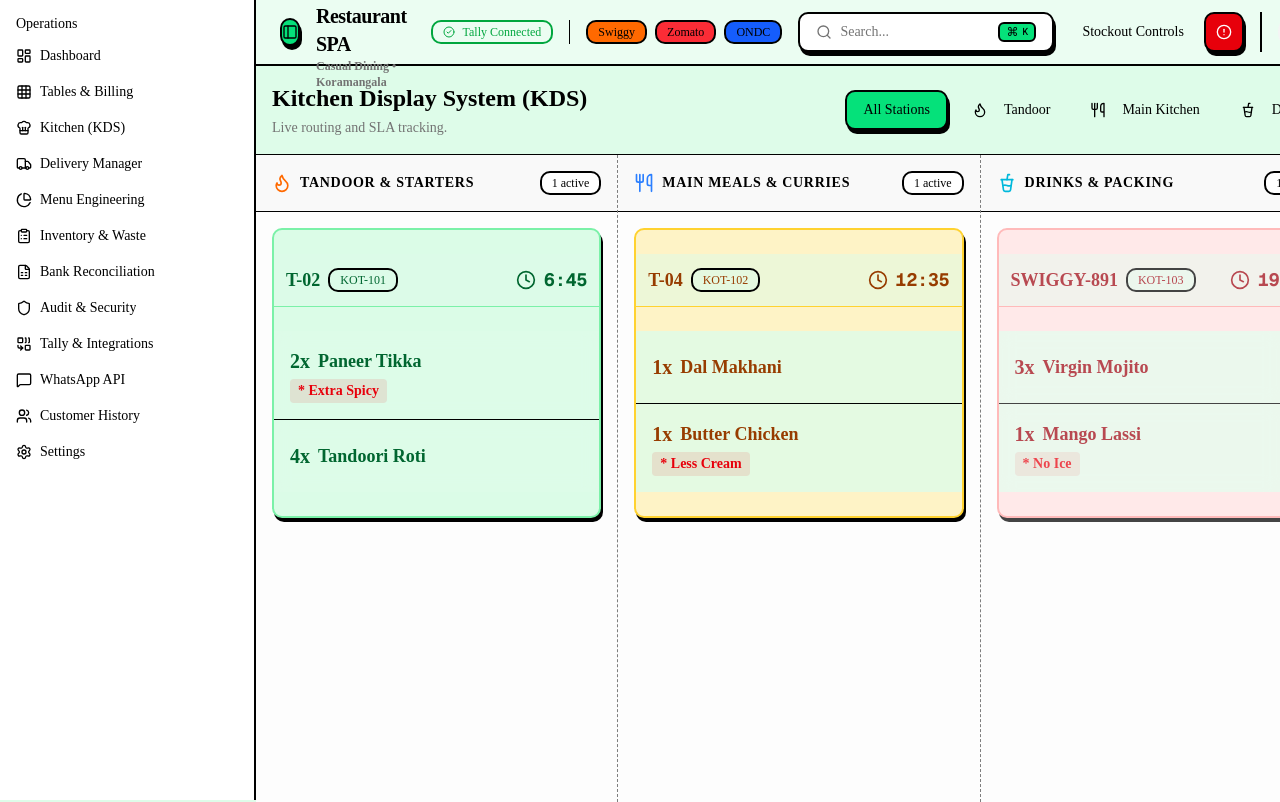
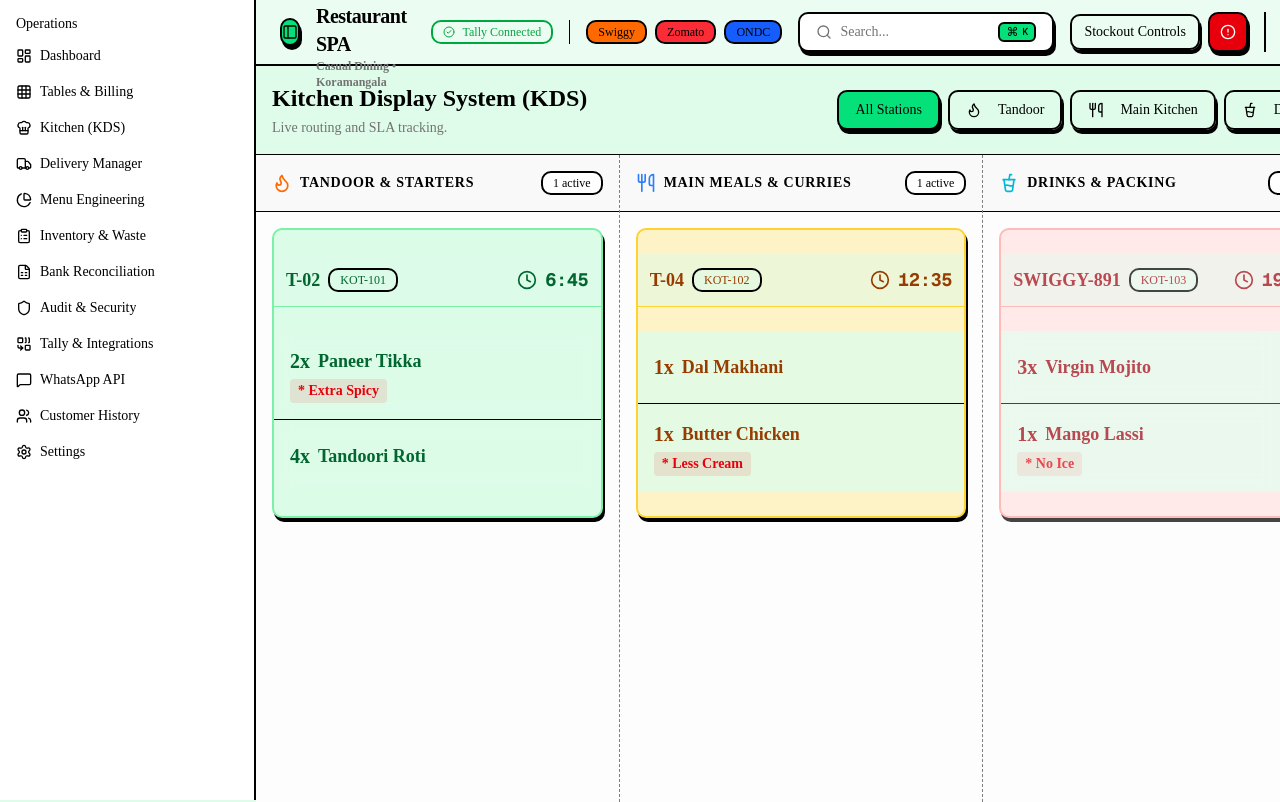
Before and after one commit to 17Arigato-jwd/restaurant-dashboard, a Next.js app in the folder web/: page /kds in a window 1280 px wide. Shown: the top 802 px of the page. Built offline with nearby package versions, Linux system fonts and the light colour scheme.

Commit message:
feat: add Checkbox component with customizable styles and functionality

```diff
--- a/web/src/components/ui/button.tsx
+++ b/web/src/components/ui/button.tsx
@@ -17,6 +17,14 @@ const buttonVariants = cva(
           "bg-secondary-background text-foreground border-2 border-border shadow-shadow hover:translate-x-boxShadowX hover:translate-y-boxShadowY hover:shadow-none",
         reverse:
           "text-main-foreground bg-main border-2 border-border hover:translate-x-reverseBoxShadowX hover:translate-y-reverseBoxShadowY hover:shadow-shadow",
+        destructive:
+          "bg-red-500 text-white border-2 border-border shadow-shadow hover:translate-x-boxShadowX hover:translate-y-boxShadowY hover:shadow-none",
+        outline:
+          "bg-transparent text-foreground border-2 border-border shadow-shadow hover:bg-secondary-background hover:translate-x-boxShadowX hover:translate-y-boxShadowY hover:shadow-none",
+        ghost:
+          "bg-transparent text-foreground hover:bg-secondary-background",
+        secondary:
+          "bg-secondary-background text-foreground border-2 border-border shadow-shadow hover:translate-x-boxShadowX hover:translate-y-boxShadowY hover:shadow-none",
       },
       size: {
         default: "h-10 px-4 py-2",
--- /dev/null
+++ b/web/src/components/ui/checkbox.tsx
@@ -0,0 +1,25 @@
+"use client"
+
+import { Checkbox as CheckboxPrimitive } from "@base-ui/react/checkbox"
+import { Check } from "lucide-react"
+import * as React from "react"
+import { cn } from "cn"
+
+function Checkbox({ className, ...props }: React.ComponentProps<typeof CheckboxPrimitive.Root>) {
+  return (
+    <CheckboxPrimitive.Root
+      data-slot="checkbox"
+      className={cn(
+        "peer size-5 shrink-0 rounded-sm border-2 border-border bg-secondary-background ring-offset-background focus-visible:outline-none focus-visible:ring-2 focus-visible:ring-ring focus-visible:ring-offset-2 disabled:cursor-not-allowed disabled:opacity-50 data-checked:bg-main data-checked:text-main-foreground",
+        className
+      )}
+      {...props}
+    >
+      <CheckboxPrimitive.Indicator data-slot="checkbox-indicator" className="flex h-full w-full items-center justify-center text-current">
+        <Check className="size-3.5 font-bold" strokeWidth={4} />
+      </CheckboxPrimitive.Indicator>
+    </CheckboxPrimitive.Root>
+  )
+}
+
+export { Checkbox }
```
Also changed, not shown: 1 other file (tests, documents, lock files or other folders).
